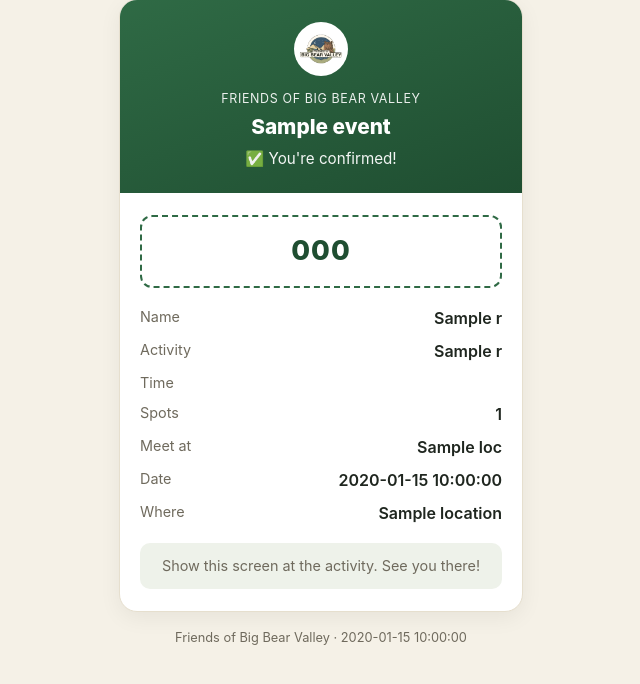
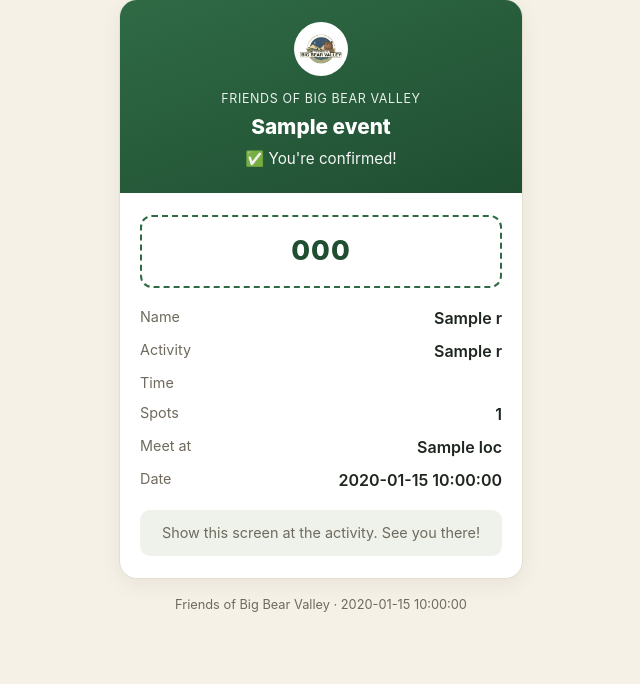
Before and after one commit to VisibleIntellect/oad-signup, a Flask app: template templates/ticket.html in a window 1280 px wide. Shown: the part 19-703 px from the top of the page, without its empty margins (319-959 px from the left). Run offline with Flask 3, Linux system fonts and the light colour scheme; the template is opened without the code that fills it: most values are stand-ins (such as "Sample title", 1, 10 or a date in 2020).

Commit message:
Add files via upload

```diff
--- a/templates/ticket.html
+++ b/templates/ticket.html
@@ -65,7 +65,6 @@
           <dt>Spots</dt><dd>{{ r['party_size'] }}</dd>
           {% if loc %}<dt>Meet at</dt><dd>{{ loc }}</dd>{% endif %}
           <dt>Date</dt><dd>{{ event.date }}</dd>
-          <dt>Where</dt><dd>{{ event.location }}</dd>
         </dl>
         <div class="note">Show this screen at the activity. See you there!</div>
       </div>
```
